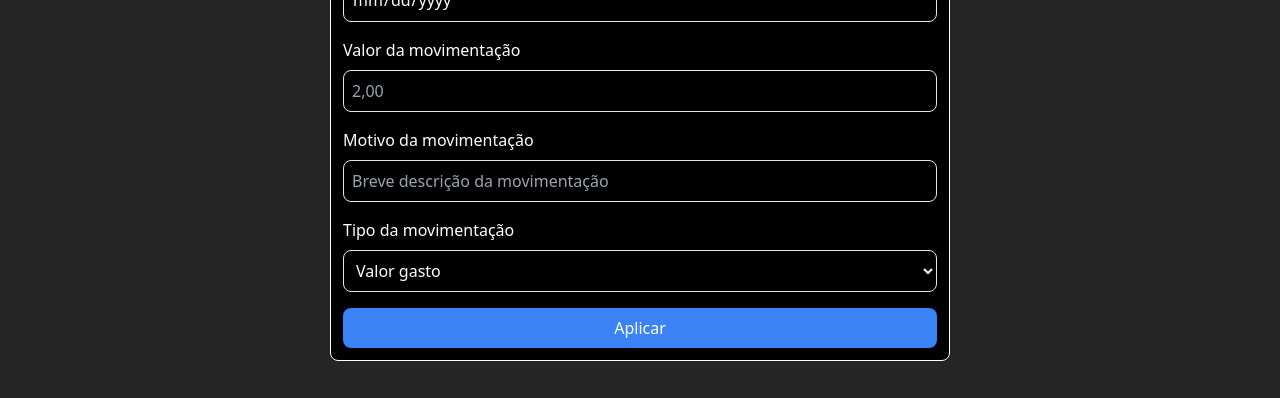
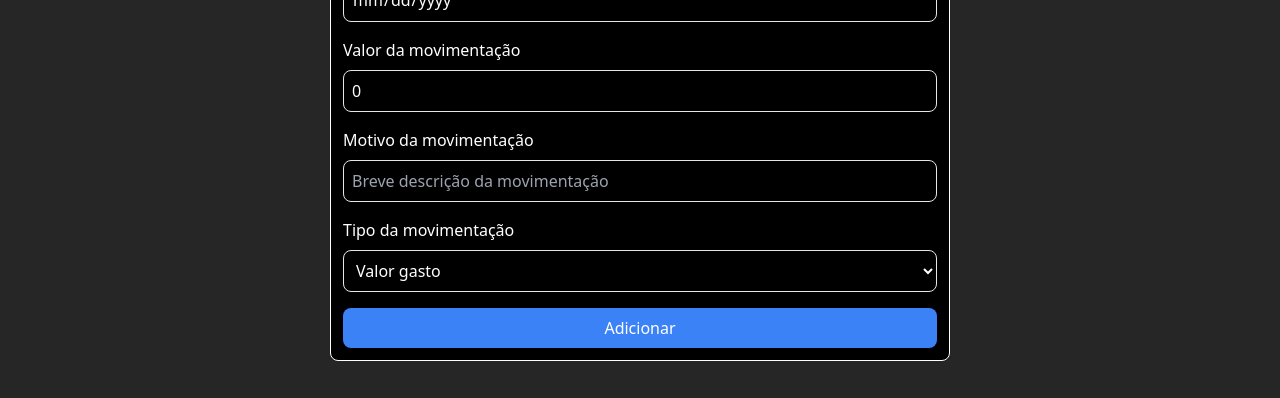
Before and after one commit to zolppy/balance, a React (Vite) app: page / in a window 1280 px wide. Both pictures are taken after a click on the button 1211 px from the left and 736 px from the top of the page. Shown: the part 279-677 px from the top of the page. Built offline with nearby package versions, Linux system fonts and the light colour scheme.

Commit message:
fix: ajustes e melhorias

```diff
--- a/src/components/AddDialog/ApplyButton/index.tsx
+++ b/src/components/AddDialog/AddButton/index.tsx
@@ -3,7 +3,7 @@ import { useMovimentationCtx } from "../../../context/MovimentationCtx";
 import { useCurrentMovimentationCtx } from "../../../context/CurrentMovimentationCtx";
 import { useOpenCloseAddDialogCtx } from "../../../context/OpenCloseAddDialogCtx";
 
-const ApplyButton: FC = ({}): JSX.Element => {
+const AddButton: FC = ({}): JSX.Element => {
   const { addMovimentation }: any = useMovimentationCtx();
   const { currentMovimentation }: any = useCurrentMovimentationCtx();
   const { closeAddDialog }: any = useOpenCloseAddDialogCtx();
@@ -19,9 +19,9 @@ const ApplyButton: FC = ({}): JSX.Element => {
       onClick={handleClick}
       className="bg-blue-500 p-2 rounded-lg hover:bg-blue-600"
     >
-      Aplicar
+      Adicionar
     </button>
   );
 };
 
-export default ApplyButton;
+export default AddButton;
--- a/src/components/AddDialog/index.tsx
+++ b/src/components/AddDialog/index.tsx
@@ -1,5 +1,5 @@
-import { FC, FormEvent, JSX } from "react";
-import ApplyButton from "./ApplyButton";
+import { FC, FormEvent, JSX, useEffect } from "react";
+import AddButton from "./AddButton";
 import Header from "../Dialog/Header";
 import H1 from "../Dialog/H1";
 import CloseButton from "../Dialog/CloseButton";
@@ -11,10 +11,13 @@ import { useOpenCloseAddDialogCtx } from "../../context/OpenCloseAddDialogCtx";
 import { useCurrentMovimentationCtx } from "../../context/CurrentMovimentationCtx";
 import MovimentationType from "../../utils/enums/movimentationType";
 import { AnimatePresence, motion } from "framer-motion";
+import { useMovimentationCtx } from "../../context/MovimentationCtx";
 
 const AddDialog: FC = (): JSX.Element => {
   const { addDialogIsOpen, closeAddDialog }: any = useOpenCloseAddDialogCtx();
-  const { setCurrentMovimentation }: any = useCurrentMovimentationCtx();
+  const { currentMovimentation, setCurrentMovimentation }: any =
+    useCurrentMovimentationCtx();
+  const { receivedValues, spentValues }: any = useMovimentationCtx();
 
   const handleSubmit = (event: FormEvent) => {
     event.preventDefault();
@@ -26,6 +29,16 @@ const AddDialog: FC = (): JSX.Element => {
       [field]: value,
     }));
   };
+
+  useEffect(() => {
+    setCurrentMovimentation({
+      id: "",
+      date: "",
+      value: 0,
+      reason: "",
+      type: MovimentationType.Outcome,
+    });
+  }, [receivedValues, spentValues]);
 
   return (
     <AnimatePresence>
@@ -48,6 +61,7 @@ const AddDialog: FC = (): JSX.Element => {
                 <Input
                   type="date"
                   id="date"
+                  value={currentMovimentation.date}
                   field="date"
                   handleChange={handleChange}
                 />
@@ -59,6 +73,7 @@ const AddDialog: FC = (): JSX.Element => {
                   id="value"
                   placeholder="2,00"
                   step={0.1}
+                  value={currentMovimentation.value}
                   min={0}
                   field="value"
                   handleChange={handleChange}
@@ -70,6 +85,7 @@ const AddDialog: FC = (): JSX.Element => {
                   type="text"
                   id="reason"
                   placeholder="Breve descrição da movimentação"
+                  value={currentMovimentation.reason}
                   field="reason"
                   handleChange={handleChange}
                 />
@@ -83,7 +99,7 @@ const AddDialog: FC = (): JSX.Element => {
                   <option value={MovimentationType.Outcome}>Valor gasto</option>
                 </Select>
               </InputWrapper>
-              <ApplyButton />
+              <AddButton />
             </Form>
           </main>
         </motion.div>
--- a/src/components/Dialog/Input/index.tsx
+++ b/src/components/Dialog/Input/index.tsx
@@ -4,6 +4,7 @@ interface IInput {
   placeholder?: string;
   min?: number;
   step?: number;
+  value: string;
   field: string;
   handleChange: (field: string, value: string) => void;
 }
@@ -14,6 +15,7 @@ const Input: React.FC<IInput> = ({
   placeholder,
   min,
   step,
+  value,
   field,
   handleChange,
 }): React.JSX.Element => {
@@ -24,6 +26,7 @@ const Input: React.FC<IInput> = ({
       placeholder={placeholder}
       min={min}
       step={step}
+      value={value}
       onChange={(event) => handleChange(field, event.target.value)}
       className="bg-inherit border p-2 rounded-lg w-full"
     />
--- a/src/components/ReceivedTable/index.tsx
+++ b/src/components/ReceivedTable/index.tsx
@@ -4,7 +4,7 @@ import { IMovimentation } from "../../utils/interfaces/movimentation";
 import { moneyFormatter } from "../../utils/functions/formatter";
 import Td from "../Td";
 import Th from "../Th";
-import EditButton from "../EditButton";
+// import EditButton from "../EditButton";
 import RemoveButton from "../RemoveButton";
 import TableButtonWrapper from "../TableButtonWrapper";
 import { useOpenCloseRemoveDialogCtx } from "../../context/OpenCloseRemoveDialogCtx";
@@ -46,7 +46,7 @@ const ReceivedTable: React.FC = ({}): React.JSX.Element => {
             </td>
             <Td>
               <TableButtonWrapper>
-                <EditButton />
+                {/* <EditButton /> */}
                 <RemoveButton index={index} handleClick={remove} />
               </TableButtonWrapper>
             </Td>
--- a/src/components/SpentTable/index.tsx
+++ b/src/components/SpentTable/index.tsx
@@ -4,7 +4,7 @@ import { IMovimentation } from "../../utils/interfaces/movimentation";
 import { moneyFormatter } from "../../utils/functions/formatter";
 import Td from "../Td";
 import Th from "../Th";
-import EditButton from "../EditButton";
+// import EditButton from "../EditButton";
 import RemoveButton from "../RemoveButton";
 import TableButtonWrapper from "../TableButtonWrapper";
 import { useOpenCloseRemoveDialogCtx } from "../../context/OpenCloseRemoveDialogCtx";
@@ -46,7 +46,7 @@ const SpentTable: React.FC = (): React.JSX.Element => {
             </td>
             <Td>
               <TableButtonWrapper>
-                <EditButton />
+                {/* <EditButton /> */}
                 <RemoveButton index={index} handleClick={remove} />
               </TableButtonWrapper>
             </Td>
```
